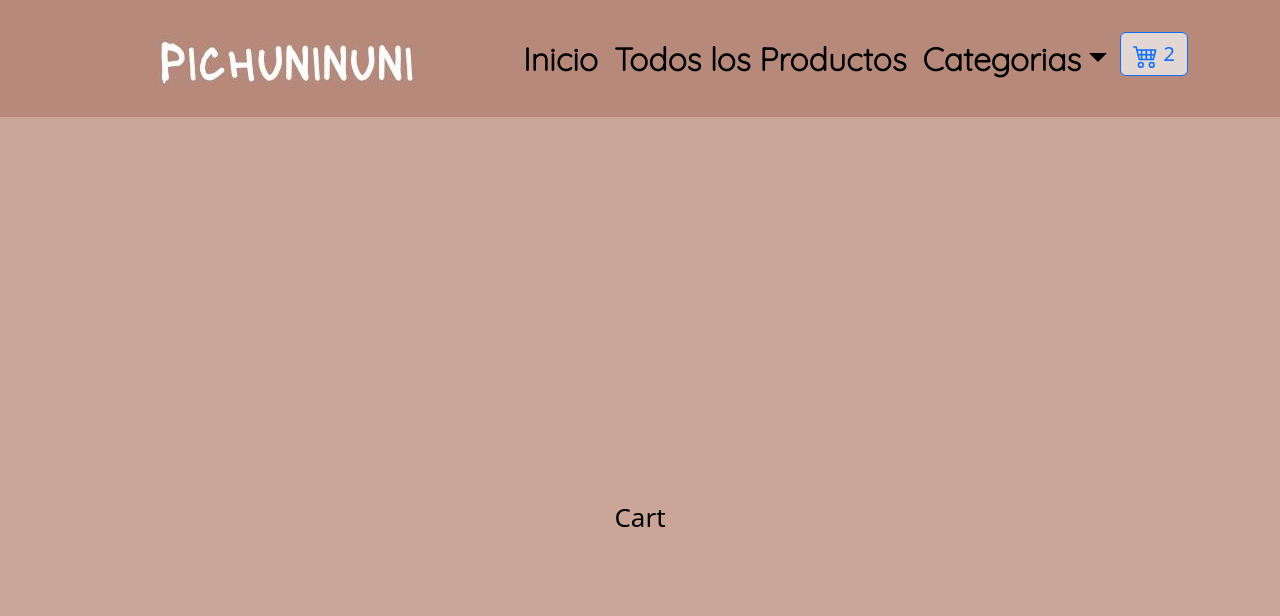
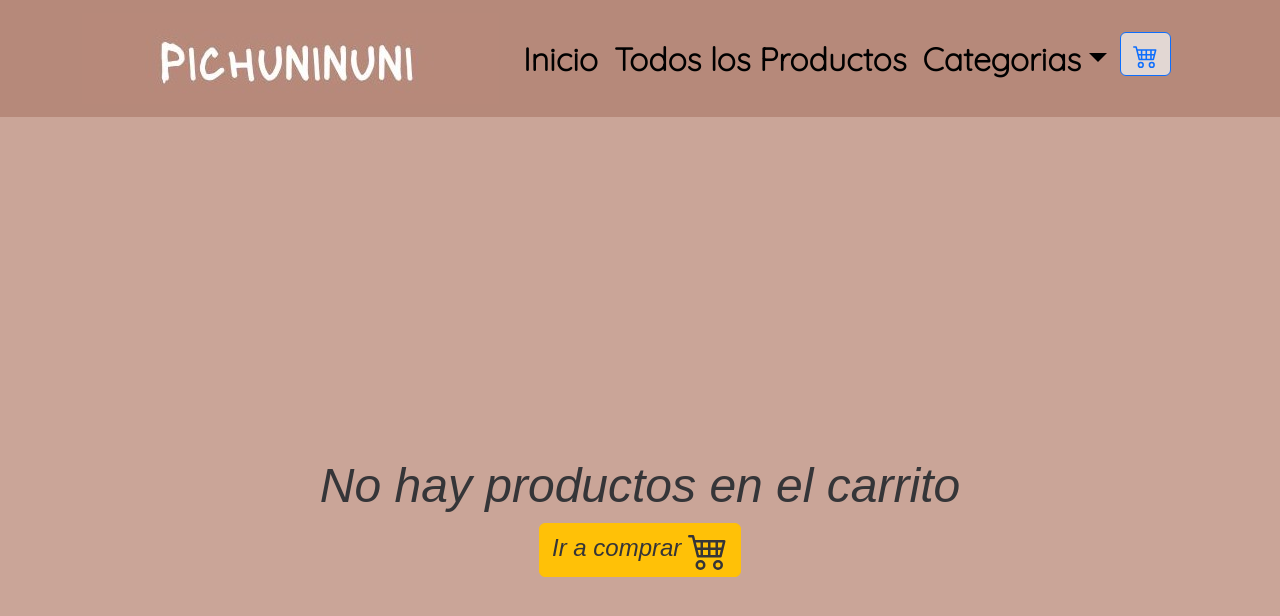
Before and after one commit to nahuelmf/React-Figueroa, a React (Create React App) app: page /cart in a window 1280 px wide. Shown: the top 616 px of the page. Built offline with nearby package versions, Linux system fonts and the light colour scheme.

Commit message:
cart view

```diff
--- a/src/App.js
+++ b/src/App.js
@@ -1,6 +1,6 @@
 //@ts-check
 import './App.css';
-import React, { useContext } from 'react';
+import React from 'react';
 import 'bootstrap/dist/css/bootstrap.min.css';
 import NavBar from './components/NavBar/NavBar';
 import ItemListContainer from './components/ItemListContainer/ItemListContainer';
--- /dev/null
+++ b/src/components/Cart/Cart.css
@@ -0,0 +1,15 @@
+.tipografia{
+    color: rgb(53, 53, 56);
+    font-family: sans-serif;
+    font-style: italic;
+    font-weight: 300;
+    font-size: 1.5rem;
+}
+
+.titulo{
+    color: rgb(53, 53, 56);
+    font-family: sans-serif;
+    font-style: italic;
+    font-weight: 300;
+    font-size: 3rem;
+}
--- a/src/components/Cart/Cart.jsx
+++ b/src/components/Cart/Cart.jsx
@@ -1,7 +1,31 @@
 import React from 'react'
+import { useCartContext } from '../CartContext/CartContext'
+import { Link } from 'react-router-dom';
+import ItemCart from './ItemCart/ItemCart';
+import  './Cart.css';
+import Button from 'react-bootstrap/Button';
 
 export default function Cart() {
-  return (
-    <div>Cart</div>
+
+const { cart, totalPrice} = useCartContext();
+
+if(cart.length === 0) {
+  return(
+    <>
+    <h1 className='titulo'> No hay productos en el carrito </h1>
+    <Link to ='/'>  <Button variant="warning"  className='tipografia'> Ir a comprar <svg xmlns="http://www.w3.org/2000/svg" width="40" height="40" fill="currentColor" className="bi bi-cart4" viewBox="0 0 16 16">
+  <path d="M0 2.5A.5.5 0 0 1 .5 2H2a.5.5 0 0 1 .485.379L2.89 4H14.5a.5.5 0 0 1 .485.621l-1.5 6A.5.5 0 0 1 13 11H4a.5.5 0 0 1-.485-.379L1.61 3H.5a.5.5 0 0 1-.5-.5zM3.14 5l.5 2H5V5H3.14zM6 5v2h2V5H6zm3 0v2h2V5H9zm3 0v2h1.36l.5-2H12zm1.11 3H12v2h.61l.5-2zM11 8H9v2h2V8zM8 8H6v2h2V8zM5 8H3.89l.5 2H5V8zm0 5a1 1 0 1 0 0 2 1 1 0 0 0 0-2zm-2 1a2 2 0 1 1 4 0 2 2 0 0 1-4 0zm9-1a1 1 0 1 0 0 2 1 1 0 0 0 0-2zm-2 1a2 2 0 1 1 4 0 2 2 0 0 1-4 0z"/>
+</svg> </Button></Link>
+    </>
   )
 }
+
+  return (
+  <>
+  {
+    cart.map(product => <ItemCart key={product.id} product={product}/>)
+  }
+  <h2 className='tipografia'> Total: ${totalPrice()}</h2>
+  </>
+  )
+}
--- /dev/null
+++ b/src/components/Cart/ItemCart/ItemCart.css
@@ -0,0 +1,22 @@
+
+.itemCart img{
+    width: 250px;
+    height: 200px;
+    margin-right: 1rem;
+}
+
+.titulo {
+    font-family: sans-serif;
+    font-size: 2rem;
+    font-weight: 500;
+    font-style: italic;
+    color: rgb(48, 44, 44);
+}
+
+.tipografia{
+    color: rgb(53, 53, 56);
+    font-family: sans-serif;
+    font-style: italic;
+    font-weight: 300;
+    font-size: 1.5rem;
+}
--- /dev/null
+++ b/src/components/Cart/ItemCart/ItemCart.jsx
@@ -0,0 +1,32 @@
+import React from 'react';
+import { useCartContext } from '../../CartContext/CartContext';
+import  './ItemCart.css';
+import Button from 'react-bootstrap/Button';
+import Card from 'react-bootstrap/Card';
+
+
+export default function ItemCart({ product }) {
+
+const { removeProduct } = useCartContext();
+
+  return (
+<Card style={{ width: '18rem'}}>
+  <Card.Img variant="top" src={product.pictureUrl} alt={product.title} />
+  <Card.Body>
+    <Card.Title>
+      Producto : {product.title}
+    </Card.Title>
+    <Card.Text>
+    <h2 className='tipografia'>Cantidad : {product.quantity}</h2>
+    </Card.Text>
+    <Card.Text>
+    <h2 className='tipografia'>Precio : ${product.price}</h2>
+    </Card.Text>
+    <Card.Text>
+    <h2 className='tipografia'>Subtotal :${product.quantity * product.price}</h2>
+    </Card.Text>
+    <Button variant="primary" onClick={() => removeProduct(product.id)}>Eliminar</Button>
+  </Card.Body>
+</Card>
+  )
+}
--- a/src/components/ItemDetailContainer/ItemDetail/ItemDetail.jsx
+++ b/src/components/ItemDetailContainer/ItemDetail/ItemDetail.jsx
@@ -4,13 +4,13 @@ import Button from 'react-bootstrap/Button';
 import Modal from 'react-bootstrap/Modal';
 import ItemCount from '../../ItemCount/ItemCount';
 import { Link } from 'react-router-dom';
-import { useCartCotext } from '../../CartContext/CartContext';
+import { useCartContext } from '../../CartContext/CartContext';
 
 
 
 export default function ItemDetail( {data}) {
     const [goToCart, setGoToCart] = useState(false);
-    const {addItem} = useCartCotext();
+    const {addItem} = useCartContext();
 
 
     function onAdd(quantity) {
--- a/src/components/ItemDetailContainer/ItemDetailContainer.jsx
+++ b/src/components/ItemDetailContainer/ItemDetailContainer.jsx
@@ -15,7 +15,7 @@ export default function ItemDetailContainer() {
             { id: 1, stock: 21, title: "REMERA KID DINOS", description:"Remera de jersey de algodón , manga corta, con estampa en el delantero", category: "Remeras", price: 2590, pictureUrl:"https://mimoar.vtexassets.com/arquivos/ids/10818178-1200-auto?v=637900839760600000&width=1200&height=auto&aspect=true" },
             { id: 2, stock: 18, title: "REMERA KID ABRAZO", description:"Remera de jersey flamé, con estampa plana", category: "Remeras", price: 2390, pictureUrl:"https://mimoar.vtexassets.com/arquivos/ids/10816282-1200-auto?v=637900837661570000&width=1200&height=auto&aspect=true" },
             {id: 3, stock: 12, title:"REMERA KID MOMENTOS", description:"Remera de jersey, 50% algodón y 50% poliester con estampa plana frase en el delantero", category: "Remeras", price: 1490, pictureUrl:"https://mimoar.vtexassets.com/arquivos/ids/10931242-1200-auto?v=637909784271270000&width=1200&height=auto&aspect=true"},
-            {id: 4 , stock: 7, title:"REMERA JR BAHAMAS", description:"Remera de jersey flame con detalle de Estampa 'less is more'", category: "Remeras", price: 1190 , pictureUrl:"https://mimoar.vtexassets.com/arquivos/ids/10713197-1200-auto?v=637892152431930000&width=1200&height=auto&aspect=true"},
+            {id: 4 , stock: 7, title:"REMERA KID EMPIRE", description:"Remera de jersey melange, con estampa fotográfica", category: "Remeras", price: 2390 , pictureUrl:"https://mimoar.vtexassets.com/arquivos/ids/10815815-1200-auto?v=637900836684830000&width=1200&height=auto&aspect=true"},
             {id: 5, stock: 19, title:"REMERA JR AMORE", description:"Comprando una prenda de #ModoAmor, podés aportar tu mimo a la Fundación Garrahan REMERA JR AMORE", category: "Remeras", price: 2190, pictureUrl:"https://mimoar.vtexassets.com/arquivos/ids/10722264-1200-auto?v=637892192021430000&width=1200&height=auto&aspect=true"},
             {id: 6, stock: 15, title:"REMERA KID MOTO", description:"Remera de jersey, con estampa plana", category: 'Remeras', price: 1990, pictureUrl:"https://mimoar.vtexassets.com/arquivos/ids/10936348-1200-auto?v=637909833514530000&width=1200&height=auto&aspect=true"},
             {id: 7, stock: 25, title:"PANTALON KID PARK", description:"Pantalón de lanilla", category: 'Pantalones', price: 2890, pictureUrl:"https://mimoar.vtexassets.com/arquivos/ids/10937755-1200-auto?v=637909835360030000&width=1200&height=auto&aspect=true"},
--- a/src/components/ItemListContainer/ItemList/Item/Item.jsx
+++ b/src/components/ItemListContainer/ItemList/Item/Item.jsx
@@ -4,7 +4,7 @@ import Card from 'react-bootstrap/Card';
 import Button from 'react-bootstrap/Button';
 import Modal from 'react-bootstrap/Modal';
 import { Link } from 'react-router-dom';
-import ItemCount from '../../../ItemCount/ItemCount';
+
 
 
 
@@ -13,9 +13,7 @@ export default function Item({info})  {
 
     const handleClose = () => setShow(false);
     const handleShow = () => setShow(true);
-    function onAdd(count) {
-        alert("Quiero agregar " + count + " de " + info.name);
-    }
+
 return (
 
 <Link to={`/detalle/${info.id}`}>
@@ -36,7 +34,6 @@ return (
     </Modal>
     <Card.Text className='precio'>${info.price}
     </Card.Text>
-<ItemCount stock={info.stock} onAdd={onAdd} initial={1}/>
 </Card.Body>
 </Card>
 </Link>
--- a/src/components/ItemListContainer/ItemListContainer.jsx
+++ b/src/components/ItemListContainer/ItemListContainer.jsx
@@ -11,7 +11,7 @@ export default function ItemListContainer(props) {
     { id: 1, title: "REMERA KID DINOS", description:"Remera de jersey de algodón , manga corta, con estampa en el delantero", category: "Remeras", price: 2590, pictureUrl:"https://mimoar.vtexassets.com/arquivos/ids/10818178-1200-auto?v=637900839760600000&width=1200&height=auto&aspect=true" },
     { id: 2, title: "REMERA KID ABRAZO", description:"Remera de jersey flamé, con estampa plana", category: "Remeras", price: 2390, pictureUrl:"https://mimoar.vtexassets.com/arquivos/ids/10816282-1200-auto?v=637900837661570000&width=1200&height=auto&aspect=true" },
     {id: 3, title:"REMERA KID MOMENTOS", description:"Remera de jersey, 50% algodón y 50% poliester con estampa plana frase en el delantero", category: "Remeras", price: 1490, pictureUrl:"https://mimoar.vtexassets.com/arquivos/ids/10931242-1200-auto?v=637909784271270000&width=1200&height=auto&aspect=true"},
-    {id: 4 , title:"REMERA JR BAHAMAS", description:"Remera de jersey flame con detalle de Estampa 'less is more'", category: "Remeras", price: 1190 , pictureUrl:"https://mimoar.vtexassets.com/arquivos/ids/10713197-1200-auto?v=637892152431930000&width=1200&height=auto&aspect=true"},
+    {id: 4 , stock: 7, title:"REMERA KID EMPIRE", description:"Remera de jersey melange, con estampa fotográfica", category: "Remeras", price: 2390 , pictureUrl:"https://mimoar.vtexassets.com/arquivos/ids/10815815-1200-auto?v=637900836684830000&width=1200&height=auto&aspect=true"},
     {id: 5, title:"REMERA JR AMORE", description:"Comprando una prenda de #ModoAmor, podés aportar tu mimo a la Fundación Garrahan REMERA JR AMORE", category: "Remeras", price: 2190, pictureUrl:"https://mimoar.vtexassets.com/arquivos/ids/10722264-1200-auto?v=637892192021430000&width=1200&height=auto&aspect=true"},
     {id: 6, stock: 15, title:"REMERA KID MOTO", description:"Remera de jersey, con estampa plana", category: 'Remeras', price: 1990, pictureUrl:"https://mimoar.vtexassets.com/arquivos/ids/10936348-1200-auto?v=637909833514530000&width=1200&height=auto&aspect=true"},
     {id: 7, title:"PANTALON KID PARK", description:"Pantalón de lanilla", category: 'Pantalones', price: 2890, pictureUrl:"https://mimoar.vtexassets.com/arquivos/ids/10937755-1200-auto?v=637909835360030000&width=1200&height=auto&aspect=true"},
@@ -36,7 +36,7 @@ export default function ItemListContainer(props) {
       const getData = new Promise ( res => {
         setTimeout (() => {
         res(productos);
-        }, 2000);
+        }, 300);
       });
 
       if (categoryId) {
@@ -44,7 +44,7 @@ export default function ItemListContainer(props) {
       } else {
       getData.then(res => setData(res))}
 
-    }, [categoryId])
+    }, [categoryId]);
 
 return(
   <>
--- a/src/components/NavBar/CartWidget/CartWidget.jsx
+++ b/src/components/NavBar/CartWidget/CartWidget.jsx
@@ -1,11 +1,15 @@
-//@ts-check
+
 import React from 'react';
 import Button from 'react-bootstrap/Button';
+import { useCartContext } from '../../CartContext/CartContext';
 
-export default function CartWidget({ msg }) {
+export default function CartWidget() {
+
+const { totalProducts } = useCartContext();
+
 return (
     <Button variant="outline-primary" style={{ backgroundColor: "#e2d7d3", fontSize: "20px", margin: "5px"}}> <svg xmlns="http://www.w3.org/2000/svg" width="25" height="25" fill="currentColor" className="bi bi-cart4" viewBox="0 0 16 16">
     <path d="M0 2.5A.5.5 0 0 1 .5 2H2a.5.5 0 0 1 .485.379L2.89 4H14.5a.5.5 0 0 1 .485.621l-1.5 6A.5.5 0 0 1 13 11H4a.5.5 0 0 1-.485-.379L1.61 3H.5a.5.5 0 0 1-.5-.5zM3.14 5l.5 2H5V5H3.14zM6 5v2h2V5H6zm3 0v2h2V5H9zm3 0v2h1.36l.5-2H12zm1.11 3H12v2h.61l.5-2zM11 8H9v2h2V8zM8 8H6v2h2V8zM5 8H3.89l.5 2H5V8zm0 5a1 1 0 1 0 0 2 1 1 0 0 0 0-2zm-2 1a2 2 0 1 1 4 0 2 2 0 0 1-4 0zm9-1a1 1 0 1 0 0 2 1 1 0 0 0 0-2zm-2 1a2 2 0 1 1 4 0 2 2 0 0 1-4 0z"/>
-    </svg> {2}</Button>
+    </svg> <span> { totalProducts () || '' }</span></Button>
 )
 }
--- a/src/components/NavBar/NavBar.jsx
+++ b/src/components/NavBar/NavBar.jsx
@@ -27,7 +27,7 @@ function NavBar() {
           <NavDropdown.Item className='sec'><NavLink to='/category/Buzos'>Buzos</NavLink></NavDropdown.Item>
         </NavDropdown>
         <NavLink to="cart">
-        < CartWidget msg={undefined} />
+        < CartWidget />
         </NavLink>
       </Nav>
     </Navbar.Collapse>
```
Also changed, not shown: src/components/CartContext/CartContext.jsx (+12 -2 lines).
